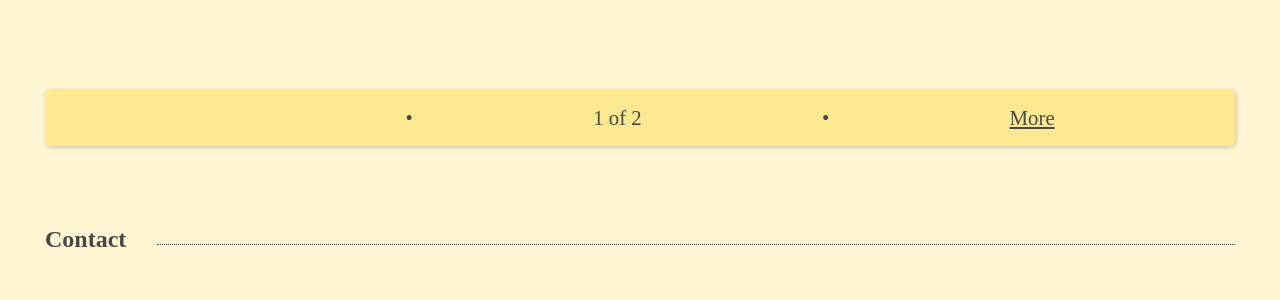
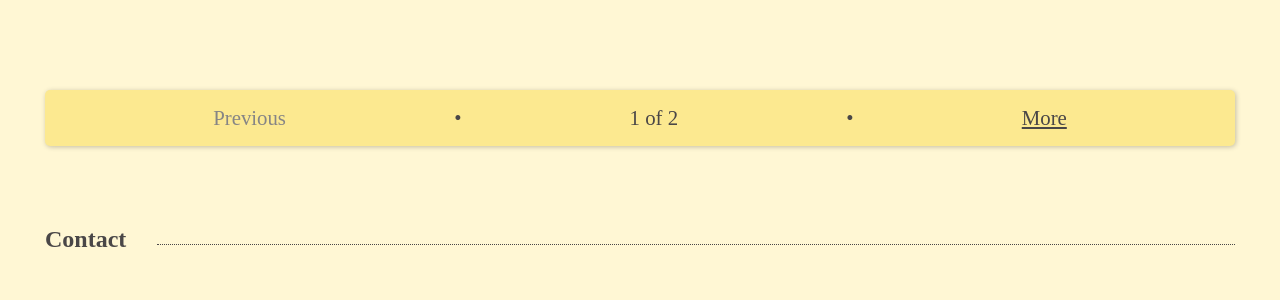
Before and after one commit to bbglanguages/bbglanguages.github.io, a Jekyll site: the page built from index.html, in a window 1280 px wide. Shown: the part 2400-2700 px from the top of the page. Built offline with Jekyll 4.4.1, drawn with Linux system fonts in a browser that asks for light colours; some web fonts are replaced; the list of posts is cut into pages by our own code.

Commit message:
pagination style changed

```diff
--- a/_layouts/institucional.html
+++ b/_layouts/institucional.html
@@ -76,9 +76,7 @@
           <a href="{{paginator.previous_page_path}}#blog">Previous</a>
         </span>
         {% else %}
-        <span>
-          <a href="{{paginator.previous_page_path}}#blog"></a>
-        </span>
+        <span class="disabled" href="">Previous</span>
         {% endif %}
         <span>•</span>
         <span> {{ paginator.page }} of {{ paginator.total_pages }} </span>
@@ -86,7 +84,7 @@
         {% if paginator.page != paginator.total_pages %}
         <span><a href="{{paginator.next_page_path}}#blog">More</a></span>
         {% else %}
-        <span><a href="{{paginator.next_page_path}}#blog"></a></span>
+        <span class="disabled">More</span>
         {% endif %}
       </div>
 
--- a/assets/css/global.css
+++ b/assets/css/global.css
@@ -3,7 +3,7 @@
   --color-secondary: #fce990;
   --color-background: #fff7d4;
   --color-grey-dark: #4a4747;
-  --color-grey-light: 868585;
+  --color-grey-light: #868585;
   --color-white: #ffffff;
 
   --font-family-primary: 'Trocchi';
--- a/assets/css/institucional.css
+++ b/assets/css/institucional.css
@@ -272,6 +272,12 @@ nav {
   margin: 2rem auto;
 }
 
+.disabled {
+  color: var(--color-grey-light) !important;
+  cursor: default !important;
+  text-decoration: none !important;
+}
+
 @media screen and (max-width: 1024px) {
   nav {
     display: grid;
```
